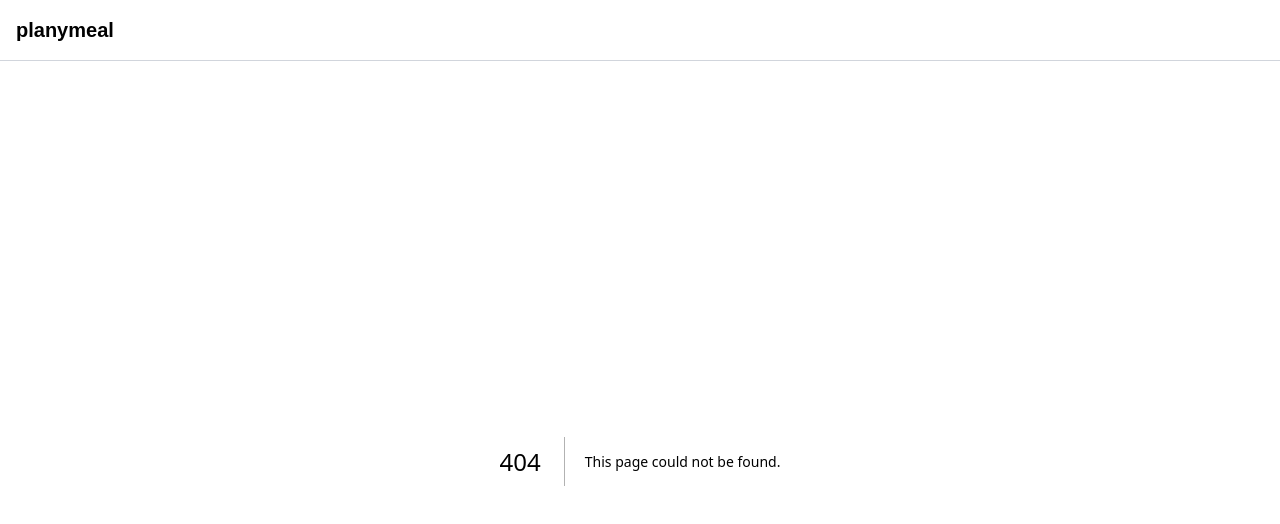
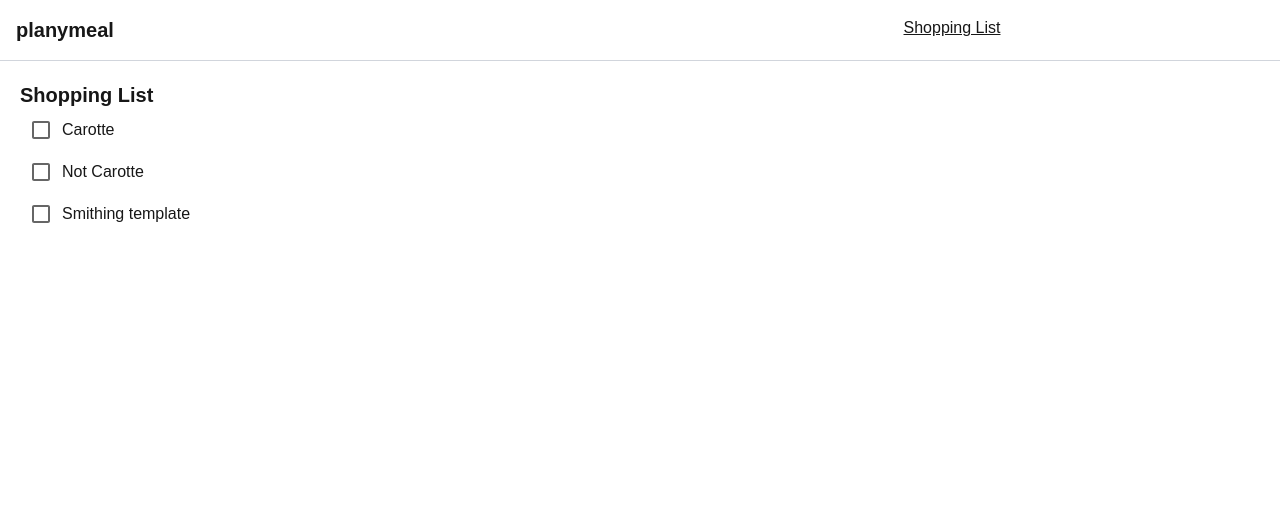
Before and after one commit to sean-prz/planymeal, a Next.js app: page /shopping in a window 1280 px wide. Before the commit this address had no page. Shown: the top 524 px of the page. Built offline with nearby package versions, Linux system fonts and the light colour scheme.

Commit message:
feat: header link to a shopping page

```diff
--- a/package.json
+++ b/package.json
@@ -9,7 +9,10 @@
     "lint": "next lint"
   },
   "dependencies": {
+    "@emotion/react": "^11.14.0",
+    "@emotion/styled": "^11.14.0",
     "@heroicons/react": "^2.2.0",
+    "@mui/material": "^7.1.0",
     "@supabase/supabase-js": "^2.49.4",
     "next": "15.3.2",
     "react": "^19.0.0",
--- a/src/app/components/header.tsx
+++ b/src/app/components/header.tsx
@@ -1,10 +1,16 @@
+"use client"
 import React from "react";
+import { useRouter } from "next/navigation";
 
 const Header = () => {
+    const route = useRouter();
     return (
-        <header className=" p-4  border-b border-gray-300">
-            <p className="m-0 text-xl font-bold">planymeal</p>
+        <header className=" flex justify-around p-4  border-b border-gray-300">
+
+
+            <p onClick={() => route.push("/")}className=" m-0 text-xl flex-1 font-bold cursor-pointer ">planymeal</p>
             {/* This is a non-functional header. No links or logic here. */}
+            <div onClick={(e) => {e.stopPropagation;route.push("/shopping")}}className="flex-1 text-center cursor-pointer underline"> Shopping List </div>
         </header>
     );
 };
--- /dev/null
+++ b/src/app/shopping/page.tsx
@@ -0,0 +1,22 @@
+"use client"
+
+import React from 'react';
+import Checkbox from '@mui/material/Checkbox';
+
+function ShoppingList({}) {
+  return (
+  <div className="m-5">
+      <div className="text-xl font-bold">Shopping List</div>
+      <div className="flex items-center">
+        <Checkbox/> <p>Carotte</p>
+      </div>
+      <div className="flex items-center">
+        <Checkbox/> <p>Not Carotte</p>
+      </div>
+      <div className="flex items-center">
+        <Checkbox/> <p>Smithing template </p>
+      </div>
+  </div>
+  )
+}
+export default ShoppingList;
```
Also changed, not shown: 1 other file (tests, documents, lock files or other folders).
